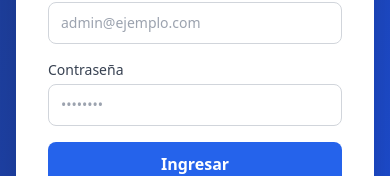
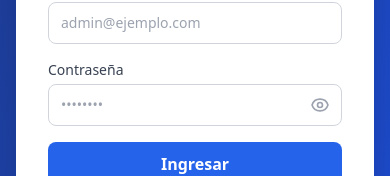
Before and after one commit to macrinaquiroz04-max/Cuestionario, a Next.js app: page /admin/login in a window 390 px wide. Shown: the part 470-646 px from the top of the page. Built offline with nearby package versions, Linux system fonts and the light colour scheme.

Commit message:
fix: ojo contrasena, copiar link movil, imagen responsive, fecha w-full

```diff
--- a/app/admin/login/page.tsx
+++ b/app/admin/login/page.tsx
@@ -11,10 +11,11 @@ function AdminLoginForm() {
   const searchParams = useSearchParams()
   const from = searchParams.get('from') ?? '/admin/dashboard'
 
-  const [email, setEmail]       = useState('')
-  const [password, setPassword] = useState('')
-  const [loading, setLoading]   = useState(false)
-  const [error, setError]       = useState<string | null>(null)
+  const [email, setEmail]         = useState('')
+  const [password, setPassword]   = useState('')
+  const [showPassword, setShowPwd] = useState(false)
+  const [loading, setLoading]     = useState(false)
+  const [error, setError]         = useState<string | null>(null)
 
   async function handleSubmit(e: React.FormEvent) {
     e.preventDefault()
@@ -74,17 +75,37 @@ function AdminLoginForm() {
             <label htmlFor="password" className="block text-sm font-medium text-gray-700 mb-1">
               Contraseña
             </label>
+            <div className="relative">
               <input
                 id="password"
-              type="password"
+                type={showPassword ? 'text' : 'password'}
                 autoComplete="current-password"
                 required
                 value={password}
                 onChange={e => setPassword(e.target.value)}
                 disabled={loading}
-              className="w-full px-3 py-2.5 border border-gray-300 rounded-lg text-sm focus:outline-none focus:ring-2 focus:ring-brand-500 focus:border-transparent disabled:opacity-50"
+                className="w-full px-3 py-2.5 pr-10 border border-gray-300 rounded-lg text-sm focus:outline-none focus:ring-2 focus:ring-brand-500 focus:border-transparent disabled:opacity-50"
                 placeholder="••••••••"
               />
+              <button
+                type="button"
+                tabIndex={-1}
+                onClick={() => setShowPwd(v => !v)}
+                className="absolute right-3 top-1/2 -translate-y-1/2 text-gray-400 hover:text-gray-600 transition-colors"
+                aria-label={showPassword ? 'Ocultar contraseña' : 'Mostrar contraseña'}
+              >
+                {showPassword ? (
+                  <svg xmlns="http://www.w3.org/2000/svg" className="w-5 h-5" fill="none" viewBox="0 0 24 24" stroke="currentColor" strokeWidth={2}>
+                    <path strokeLinecap="round" strokeLinejoin="round" d="M13.875 18.825A10.05 10.05 0 0112 19c-5 0-9-4-9-7s4-7 9-7a9.96 9.96 0 015.657 1.757M15 12a3 3 0 11-4.243-4.243M3 3l18 18" />
+                  </svg>
+                ) : (
+                  <svg xmlns="http://www.w3.org/2000/svg" className="w-5 h-5" fill="none" viewBox="0 0 24 24" stroke="currentColor" strokeWidth={2}>
+                    <path strokeLinecap="round" strokeLinejoin="round" d="M15 12a3 3 0 11-6 0 3 3 0 016 0z" />
+                    <path strokeLinecap="round" strokeLinejoin="round" d="M2.458 12C3.732 7.943 7.523 5 12 5c4.477 0 8.268 2.943 9.542 7-1.274 4.057-5.065 7-9.542 7-4.477 0-8.268-2.943-9.542-7z" />
+                  </svg>
+                )}
+              </button>
+            </div>
           </div>
 
           {error && (
--- a/app/survey/[id]/page.tsx
+++ b/app/survey/[id]/page.tsx
@@ -40,11 +40,12 @@ export default async function SurveyPage({ params }: PageProps) {
       <div className="max-w-2xl mx-auto px-4 py-10">
         {/* Imagen de portada */}
         {survey.image_url && (
-          <div className="w-48 h-48 mx-auto rounded-xl overflow-hidden mb-6 shadow">
+          <div className="w-full rounded-xl overflow-hidden mb-6 shadow" style={{ aspectRatio: '16/9' }}>
             <img
               src={survey.image_url}
               alt={survey.title}
               className="w-full h-full object-cover object-center"
+              style={{ imageOrientation: 'from-image' }}
             />
           </div>
         )}
--- a/components/ImageUpload.tsx
+++ b/components/ImageUpload.tsx
@@ -46,8 +46,8 @@ export default function ImageUpload({ value, onChange }: ImageUploadProps) {
   return (
     <div className="space-y-2">
       {value && (
-        <div className="relative w-full h-40 rounded-lg overflow-hidden border border-gray-200">
-          <Image src={value} alt="Portada" fill className="object-cover" />
+        <div className="relative w-full rounded-lg overflow-hidden border border-gray-200" style={{ aspectRatio: '16/9' }}>
+          <Image src={value} alt="Portada" fill className="object-cover" style={{ imageOrientation: 'from-image' }} />
           <button
             type="button"
             onClick={() => onChange(null)}
--- a/components/SurveyForm.tsx
+++ b/components/SurveyForm.tsx
@@ -45,6 +45,7 @@ export default function SurveyForm({ initialSurvey, initialOptions, mode }: Surv
   const [loading, setLoading]   = useState(false)
   const [error, setError]       = useState<string | null>(null)
   const [createdId, setCreatedId] = useState<string | null>(null)
+  const [copied, setCopied]     = useState(false)
 
   function addOption() {
     if (options.length >= 10) return
@@ -113,6 +114,28 @@ export default function SurveyForm({ initialSurvey, initialOptions, mode }: Surv
 
   if (createdId) {
     const publicUrl = `${typeof window !== 'undefined' ? window.location.origin : ''}/survey/${createdId}`
+
+    async function copyLink() {
+      try {
+        await navigator.clipboard.writeText(publicUrl)
+      } catch {
+        // Fallback para móvil / Safari sin permisos de clipboard
+        const el = document.createElement('textarea')
+        el.value = publicUrl
+        el.style.position = 'fixed'
+        el.style.left = '-9999px'
+        el.style.top = '-9999px'
+        document.body.appendChild(el)
+        el.focus()
+        el.select()
+        el.setSelectionRange(0, 99999)
+        try { document.execCommand('copy') } catch { /* noop */ }
+        document.body.removeChild(el)
+      }
+      setCopied(true)
+      setTimeout(() => setCopied(false), 2500)
+    }
+
     return (
       <div className="max-w-2xl space-y-4">
         <div className="bg-green-50 border border-green-200 rounded-xl p-6 space-y-3">
@@ -123,14 +146,17 @@ export default function SurveyForm({ initialSurvey, initialOptions, mode }: Surv
               type="text"
               readOnly
               value={publicUrl}
-              className="flex-1 px-3 py-2 border border-gray-300 rounded-lg text-sm bg-white font-mono"
+              onFocus={e => e.target.select()}
+              className="flex-1 min-w-0 px-3 py-2 border border-gray-300 rounded-lg text-sm bg-white font-mono"
             />
             <button
               type="button"
-              onClick={() => navigator.clipboard.writeText(publicUrl)}
-              className="px-4 py-2 bg-brand-600 text-white text-sm font-medium rounded-lg hover:bg-brand-700 transition-colors"
+              onClick={copyLink}
+              className={`flex-shrink-0 px-4 py-2 text-white text-sm font-medium rounded-lg transition-colors ${
+                copied ? 'bg-green-600' : 'bg-brand-600 hover:bg-brand-700'
+              }`}
             >
-              Copiar
+              {copied ? '¡Copiado!' : 'Copiar'}
             </button>
           </div>
         </div>
@@ -259,13 +285,13 @@ export default function SurveyForm({ initialSurvey, initialOptions, mode }: Surv
           </label>
         </div>
 
-        <div>
+        <div className="flex-1 min-w-[200px]">
           <label className="block text-sm font-medium text-gray-700 mb-1">Fecha de cierre</label>
           <input
             type="datetime-local"
             value={closeAt}
             onChange={e => setCloseAt(e.target.value)}
-            className="px-3 py-2 border border-gray-300 rounded-lg text-sm focus:outline-none focus:ring-2 focus:ring-brand-500"
+            className="w-full px-3 py-2 border border-gray-300 rounded-lg text-sm focus:outline-none focus:ring-2 focus:ring-brand-500"
           />
         </div>
       </div>
```
Lines whose indentation alone changed are shown as unchanged.
